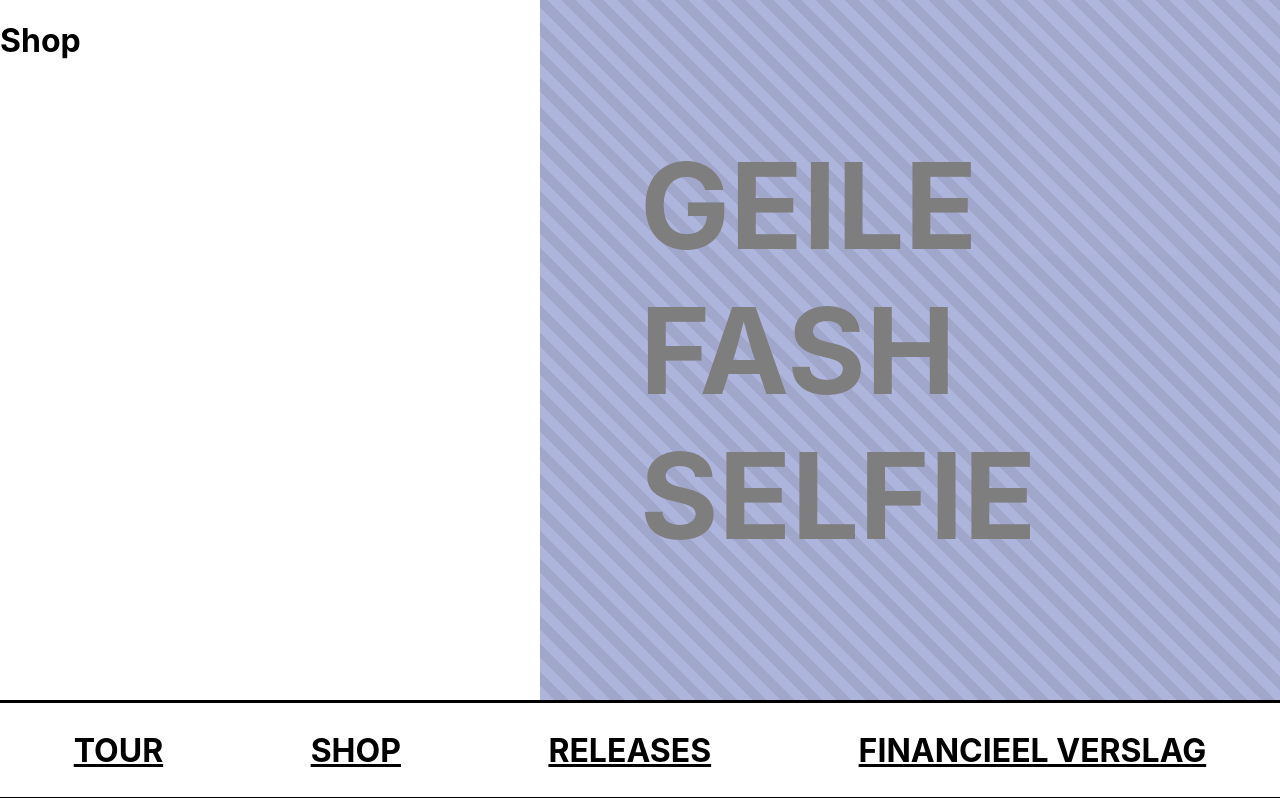
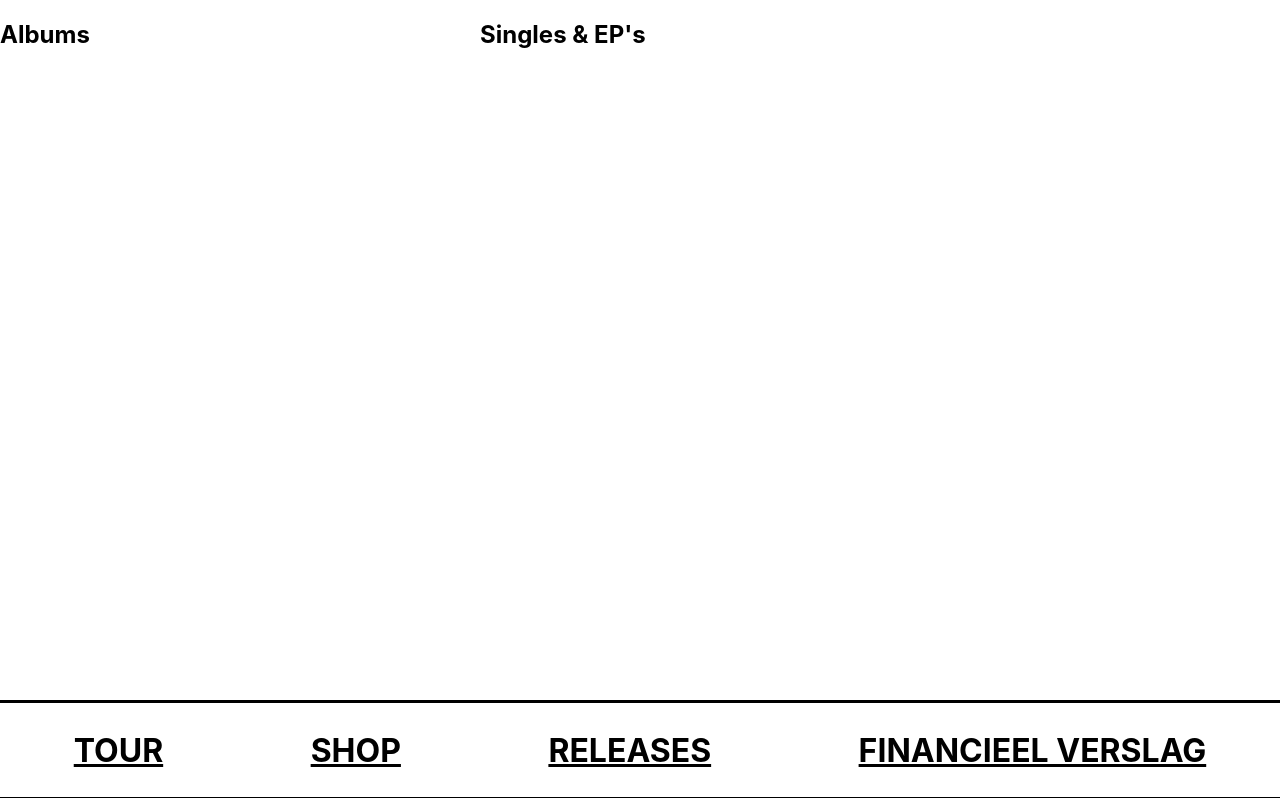
Before and after one commit to hang-youth/site, a Next.js app: page / in a window 1280 px wide. Shown: the top 798 px of the page. Built offline with nearby package versions, Linux system fonts and the light colour scheme.

Commit message:
Add framework for release

```diff
--- a/components/Header/index.jsx
+++ b/components/Header/index.jsx
@@ -6,7 +6,7 @@
             <nav className={styles.nav}>
                 <a href="#tour">Tour</a>
                 <a href="#shop">Shop</a>
-                <a href="/">Releases</a>
+                <a href="#releases">Releases</a>
                 <a href="/">Financieel verslag</a>
             </nav>
         </div>
--- /dev/null
+++ b/components/Releases/Releases.module.scss
@@ -0,0 +1,12 @@
+.container {
+    display: flex;
+    flex: 1;
+    height: calc(100vh - 100px);
+}
+
+.content {
+    flex: 1;
+    &:nth-child(1){
+        flex: .6;
+    }
+}
--- /dev/null
+++ b/components/Releases/index.jsx
@@ -0,0 +1,15 @@
+import Placeholder from '../Placeholder'
+import styles from './Releases.module.scss'
+
+export default function Releases() {
+    return (
+        <div id="releases" className={styles.container}>
+            <div className={styles.content}>
+                <h2>Albums</h2>
+            </div>
+            <div className={styles.content}>
+                <h2>Singles &amp; EP's</h2>
+            </div>
+        </div>
+    )
+}
--- a/pages/index.js
+++ b/pages/index.js
@@ -2,6 +2,7 @@
 import Image from 'next/image'
 import Header from '../components/Header'
 import Hero from '../components/Hero'
+import Releases from '../components/Releases'
 import Shop from '../components/Shop'
 import Tour from '../components/Tour'
 import styles from '../styles/Home.module.css'
@@ -14,6 +15,7 @@
         <meta name="description" content="Een uit de hand gelopen fanpage" />
         <link rel="icon" href="/favicon.ico" />
       </Head>
+      <Releases/>
       <Shop/>
       <Tour/>
       <Header/>
```
